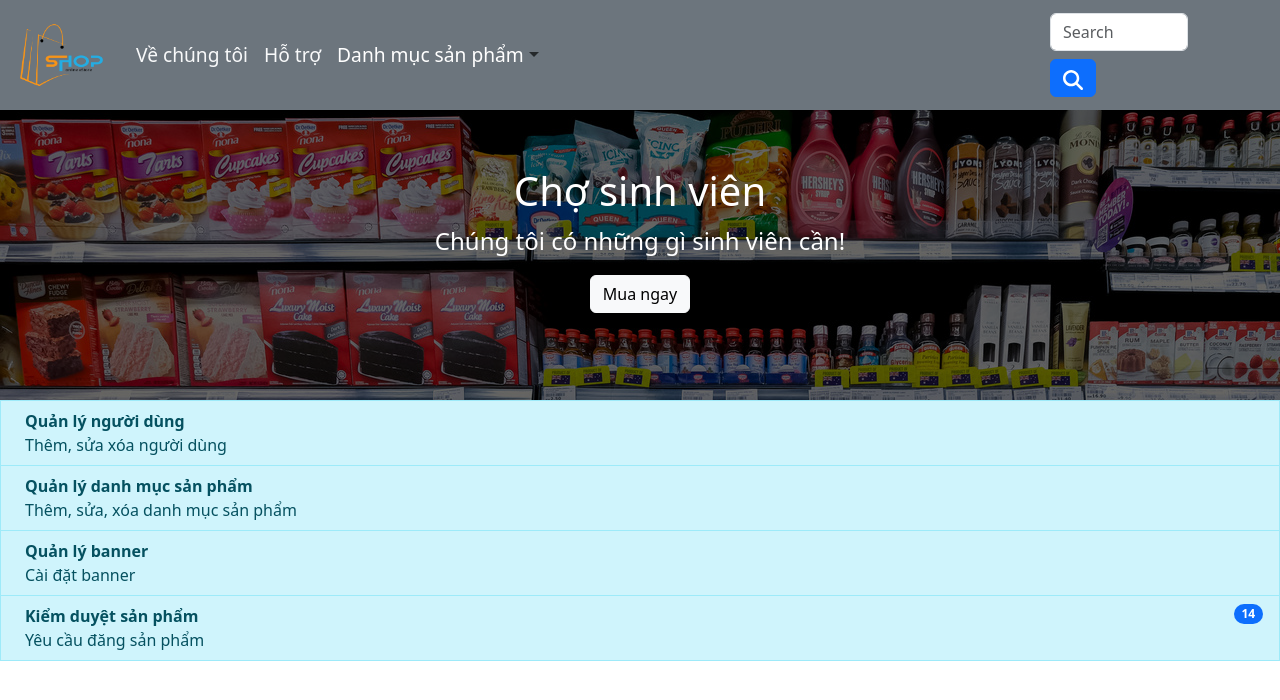
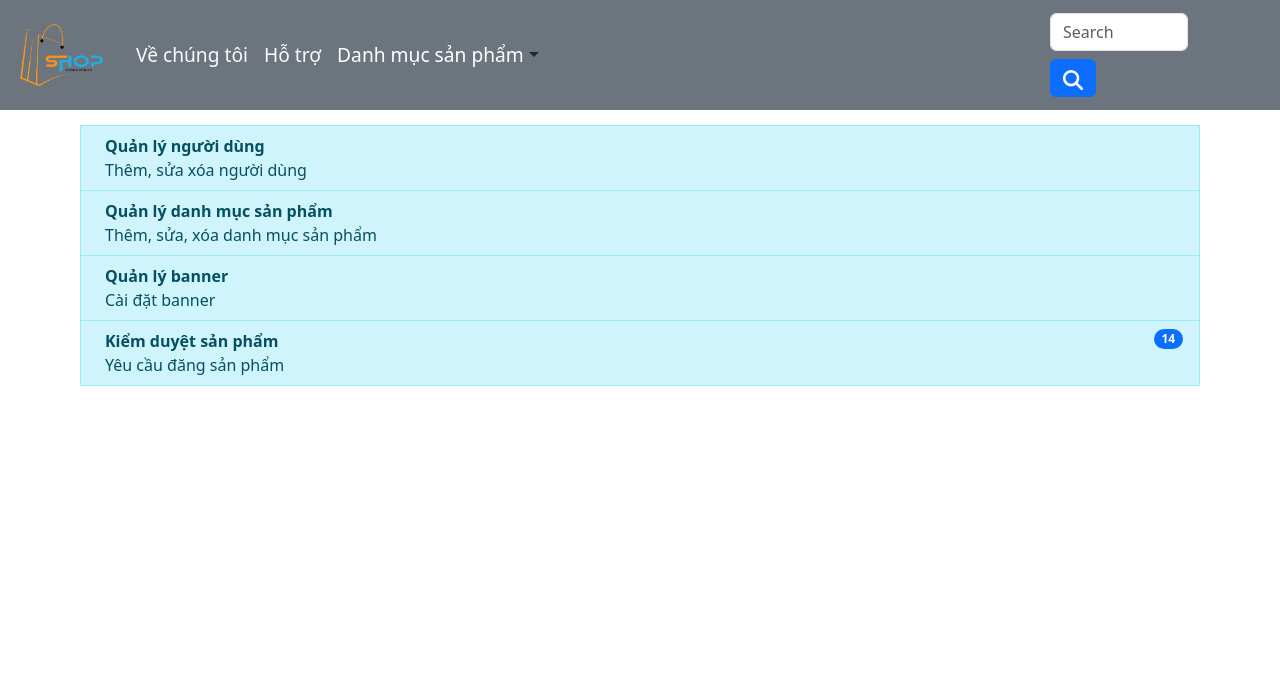
Before and after one commit to MinhBTHE186598/OnlineShop, a React (Create React App) app: page /homeAdmin in a window 1280 px wide. Shown: the top 700 px of the page. Built offline with nearby package versions, Linux system fonts and the light colour scheme.

Commit message:
update homeadmin

```diff
--- a/src/components/AdminActionList.js
+++ b/src/components/AdminActionList.js
@@ -2,10 +2,11 @@ import Badge from 'react-bootstrap/Badge';
 import ListGroup from 'react-bootstrap/ListGroup';
 import Row from 'react-bootstrap/Row';
 import Col from 'react-bootstrap/Col';
-
+import Nav from 'react-bootstrap/Nav';
+import Tab from 'react-bootstrap/Tab';
 function AdminAction() {
     return (
-        <ListGroup>
+        <ListGroup style={{margin: '125px 80px' }}>
             <Row>
                 <Col /* sm={8}*/>
                     <ListGroup.Item
--- a/src/webpages/HomeAdmin.js
+++ b/src/webpages/HomeAdmin.js
@@ -6,7 +6,6 @@ function homeAdmin() {
     return (
         <div>
             <Header/>
-            <HomeTitle/>
             <AdminAction/>
         </div>
 
```
